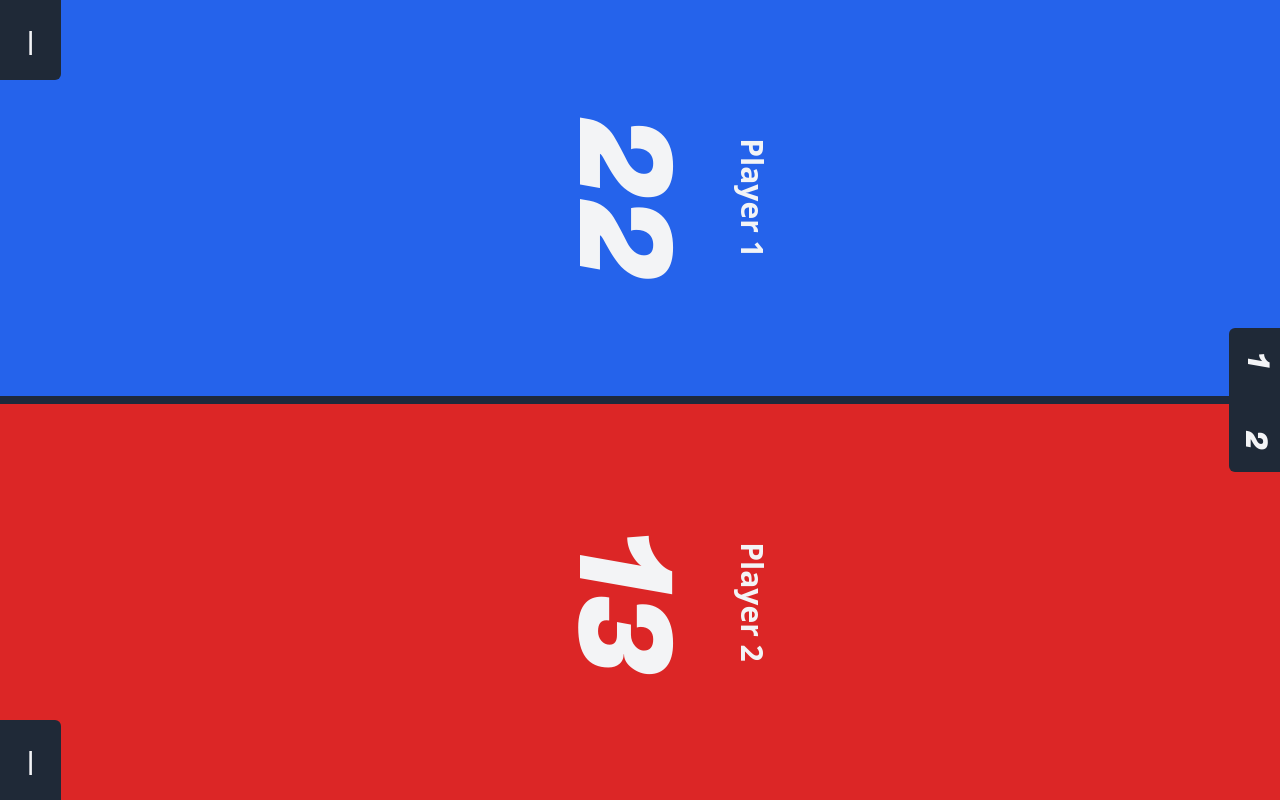
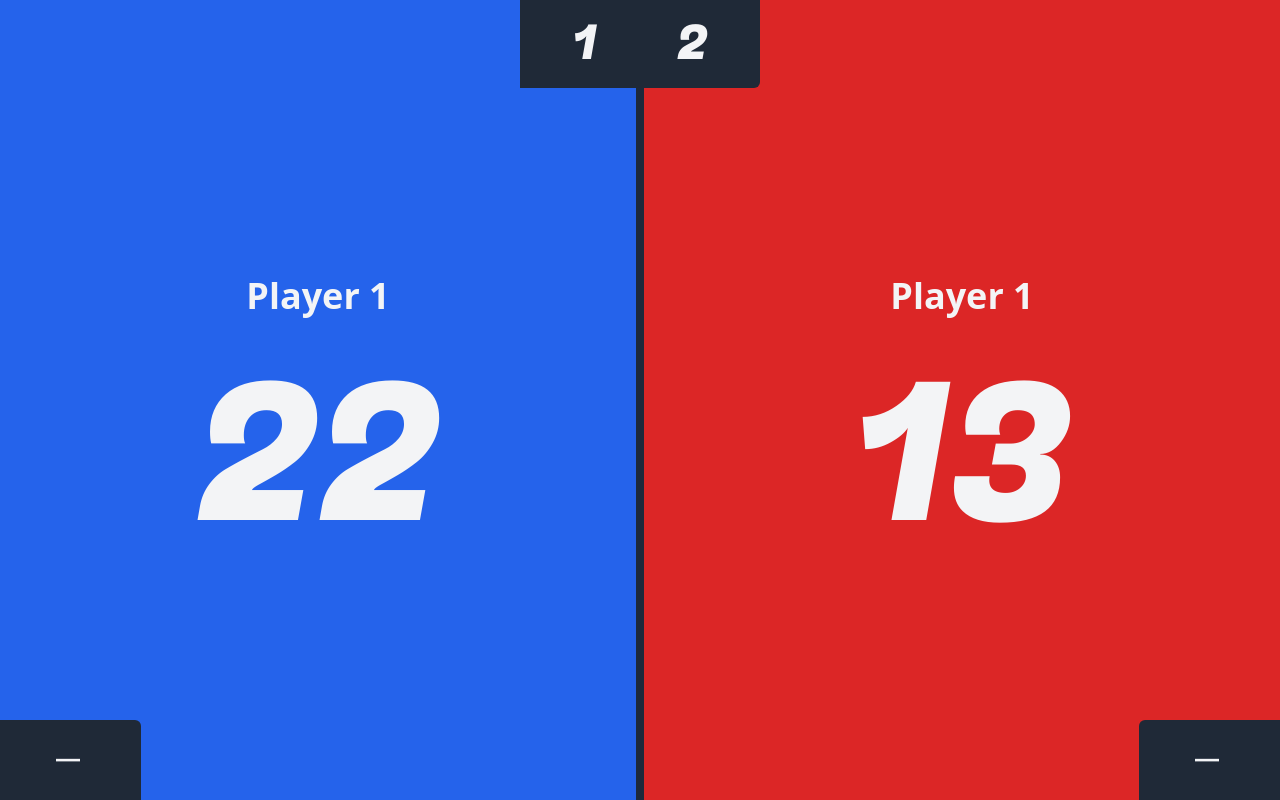
Before and after one commit to torikallcode/papan-skor, a React (Vite) app: page / in a window 1280 px wide. Built offline with nearby package versions, Linux system fonts and the light colour scheme; a web font is replaced by a local one.

Commit message:
update ScoreBoard

```diff
--- a/src/Pages/ScoreBoard.jsx
+++ b/src/Pages/ScoreBoard.jsx
@@ -2,24 +2,26 @@ import React from 'react'
 
 export const scoreBoard = () => {
   return (
-    <section className='min-w-full h-screen bg-slate-800 flex flex-col justify-center items-center gap-2 relative'>
-      <div className="bg-blue-600 w-full flex justify-center items-center h-1/2 relative">
-        <h1 id="skorPlayerSatu" className="font-utama text-gray-100 text-9xl rotate-90  h-32 w-36 flex items-center justify-center"><span className="hitungSkorSatu">22</span></h1>
-        <h1 className="text-gray-100 font-semibold text-3xl  rotate-90 -mr-20">Player 1</h1>
-        <div className='text-gray-100 text-3xl bg-gray-800 p-6 rounded-br-md flex justify-center items-center absolute top-0 left-0'>
-          <h1 className='font-semibold text-2xl'>|</h1>
+    <section className='min-w-full h-screen bg-slate-800 flex flex-col lg:flex-row justify-center items-center gap-2 relative'>
+      <div className="bg-blue-600 w-full flex lg:flex-col justify-center items-center h-1/2 lg:h-full relative sm:gap-10 lg:gap-20">
+        <h1 className="text-gray-100 font-semibold text-3xl  rotate-90 lg:rotate-0 hidden lg:block lg:text-4xl text-center w-full">Player 1</h1>
+        <h1 id="skorPlayerSatu" className="font-utama text-gray-100 text-9xl sm:text-[12rem] rotate-90 lg:rotate-0 h-32 w-36 flex items-center justify-center"><span className="hitungSkorSatu">22</span></h1>
+        <h1 className="text-gray-100 font-semibold text-3xl  rotate-90 -mr-20 lg:hidden sm:text-4xl">Player 1</h1>
+        <div className='text-gray-100 text-3xl bg-gray-800 p-6 sm:p-10 lg:p-6 lg:px-16 rounded-br-md flex justify-center items-center absolute top-0 left-0 lg:bottom-0 lg:top-auto lg:rounded-br-none lg:rounded-tr-md'>
+          <h1 className='font-semibold text-2xl lg:rotate-90'>|</h1>
         </div>
       </div>
-      <div className="bg-red-600 w-full flex justify-center items-center h-1/2 relative">
-        <h1 id="skorPlayerSatu" className="font-utama text-gray-100 text-9xl rotate-90  h-32 w-36 flex items-center justify-center"><span className="hitungSkorSatu">13</span></h1>
-        <h1 className="text-gray-100 font-semibold text-3xl  rotate-90 -mr-20">Player 2</h1>
-        <div className='text-gray-100 text-3xl bg-gray-800 p-6 rounded-tr-md flex justify-center items-center absolute bottom-0 left-0'>
-          <h1 className='font-semibold text-2xl'>|</h1>
+      <div className="bg-red-600 w-full flex lg:flex-col justify-center items-center h-1/2 lg:h-full relative sm:gap-10 lg:gap-20">
+        <h1 className="text-gray-100 font-semibold text-3xl  rotate-90 lg:rotate-0 hidden lg:block lg:text-4xl text-center w-full">Player 1</h1>
+        <h1 id="skorPlayerSatu" className="font-utama text-gray-100 text-9xl sm:text-[12rem] rotate-90 lg:rotate-0 h-32 w-36 flex items-center justify-center"><span className="hitungSkorSatu">13</span></h1>
+        <h1 className="text-gray-100 font-semibold text-3xl  rotate-90 -mr-20 lg:hidden">Player 2</h1>
+        <div className='text-gray-100 text-3xl bg-gray-800 p-6 sm:p-10 rounded-tr-md flex justify-center items-center absolute bottom-0 left-0 lg:right-0 lg:left-auto lg:rounded-tr-none lg:rounded-tl-md lg:p-6 lg:px-16'>
+          <h1 className='font-semibold text-2xl lg:rotate-90'>|</h1>
         </div>
       </div>
-      <div id='hai' className='h-36 rounded-l-md text-3xl bg-gray-800 p-4 flex flex-col gap-y-11 justify-center  items-end absolute top-[50%] translate-y-[-50%] bottom-0 right-0'>
-        <h1 className='text-gray-100 text-3xl rotate-90 font-utama'>1</h1>
-        <h1 className='text-gray-100 text-3xl rotate-90 font-utama'>2</h1>
+      <div id='hai' className='h-36 sm:h-40 rounded-l-md bg-gray-800 p-4 sm:p-7 lg:p-5 flex flex-col gap-y-11 lg:gap-x-20 justify-center items-end absolute top-[50%] translate-y-[-50%] lg:translate-y-[-45%] bottom-0 right-0 lg:left-0 lg:top-0 lg:flex-row lg:max-w-[15rem] mx-auto lg:rounded-l-none lg:rounded-b-md'>
+        <h1 className='text-gray-100 text-3xl rotate-90 sm:text-5xl font-utama lg:rotate-[-180]'>1</h1>
+        <h1 className='text-gray-100 text-3xl rotate-90 sm:text-5xl font-utama lg:rotate-[-180]'>2</h1>
       </div>
     </section>
   )
```
